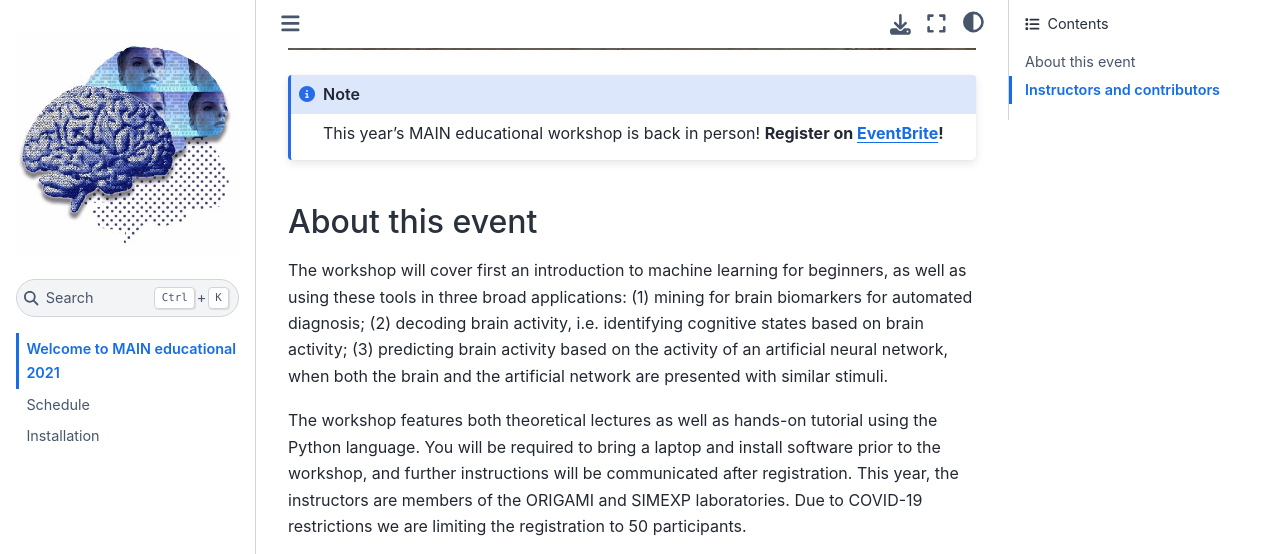
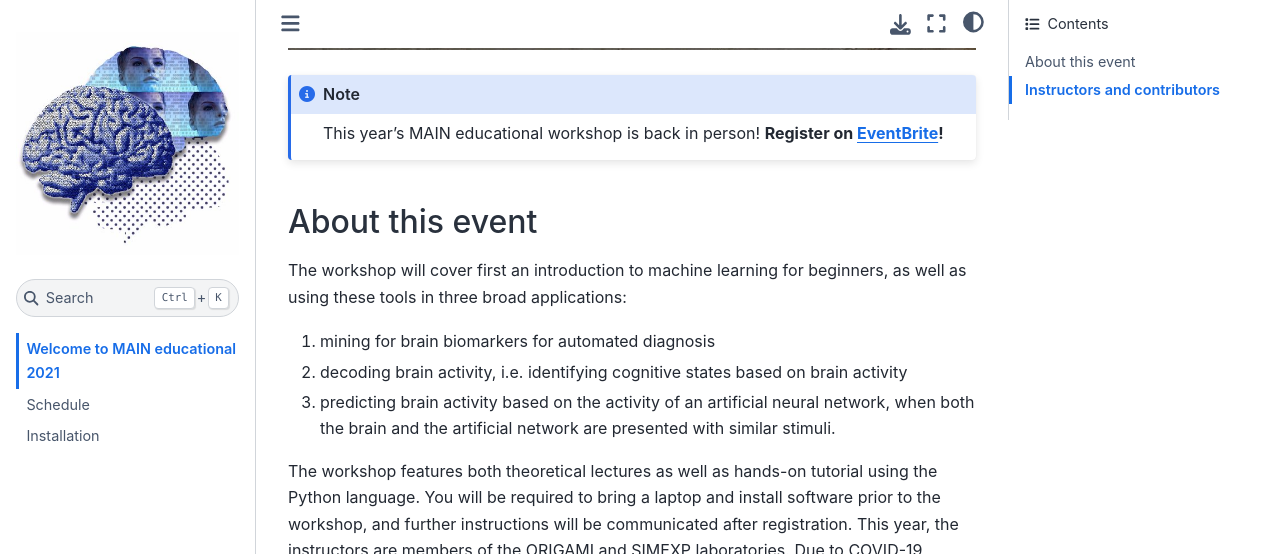
Before and after one commit to main-educational/main-educational.github.io, a Jupyter Book: the page built from content/intro.md, in a window 1280 px wide and 900 px high, scrolled down 475 px, cut to the strip 0-554 px from the top of the window. Built offline with Jupyter Book 1.0.4 settings and Sphinx 7.4.7 and the Sphinx Book theme 1.1.4, drawn with Linux system fonts in a browser that asks for light colours.

Commit message:
formatting

```diff
--- a/content/intro.md
+++ b/content/intro.md
@@ -9,7 +9,11 @@ This year’s MAIN educational workshop is back in person!
 
 ## About this event
 
-The workshop will cover first an introduction to machine learning for beginners, as well as using these tools in three broad applications: (1) mining for brain biomarkers for automated diagnosis; (2) decoding brain activity, i.e. identifying cognitive states based on brain activity; (3) predicting brain activity based on the activity of an artificial neural network, when both the brain and the artificial network are presented with similar stimuli.
+The workshop will cover first an introduction to machine learning for beginners, as well as using these tools in three broad applications:
+
+1. mining for brain biomarkers for automated diagnosis
+2. decoding brain activity, i.e. identifying cognitive states based on brain activity
+3. predicting brain activity based on the activity of an artificial neural network, when both the brain and the artificial network are presented with similar stimuli.
 
 The workshop features both theoretical lectures as well as hands-on tutorial using the Python language. You will be required to bring a laptop and install software prior to the workshop, and further instructions will be communicated after registration. This year, the instructors are members of the ORIGAMI and SIMEXP laboratories. Due to COVID-19 restrictions we are limiting the registration to 50 participants.
 
@@ -67,7 +71,9 @@ The workshop features both theoretical lectures as well as hands-on tutorial usi
       </a>
       <br />
     </td>
-    <td align="center">
+  </tr>
+  <tr>
+      <td align="center">
       <a href="https://github.com/pbellec">
         <img src="https://avatars.githubusercontent.com/u/1670887?v=4?s=100" width="100px;" alt=""/>
         <br /><sub><b>Pierre Bellec</b></sub>
```
